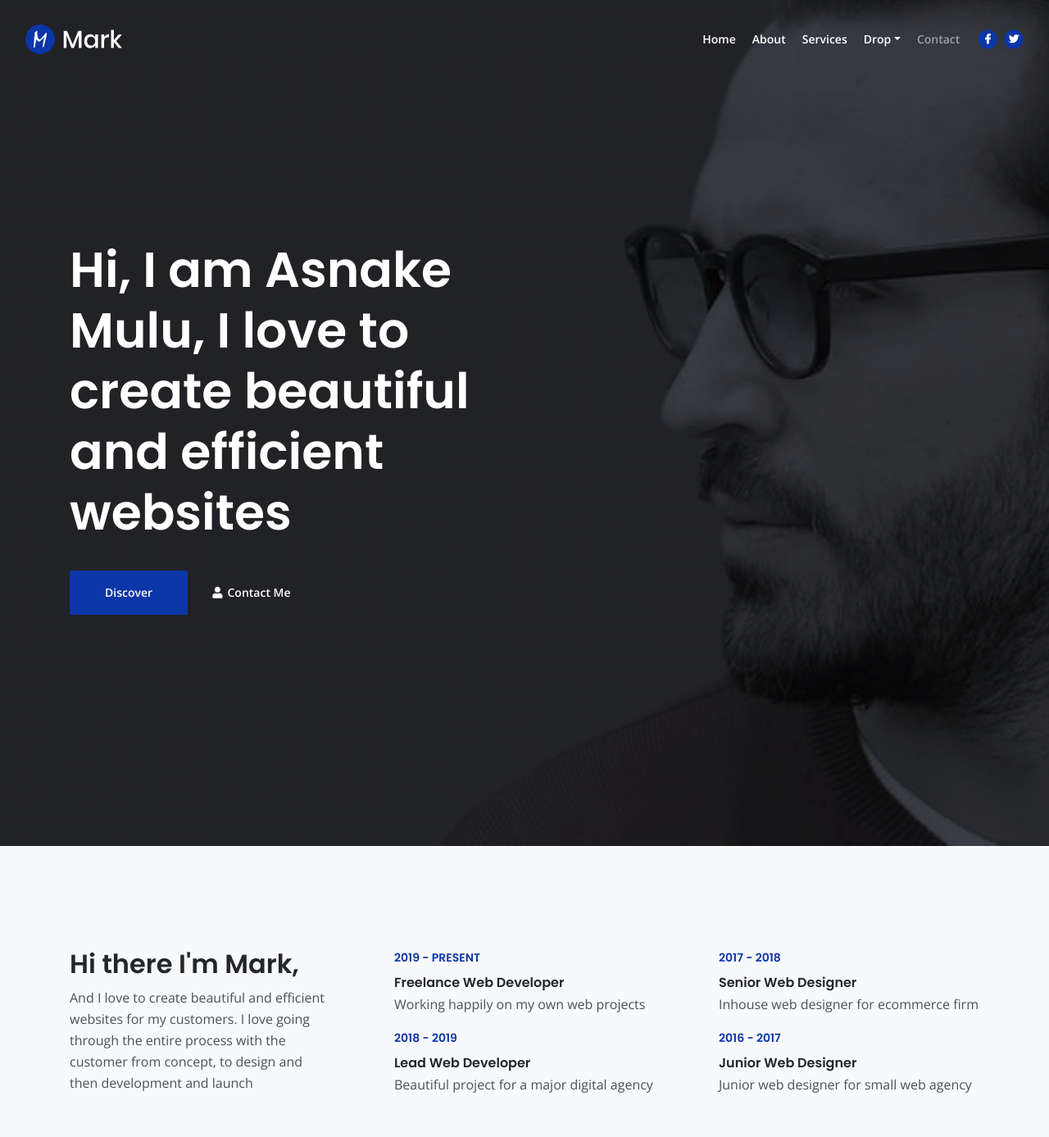
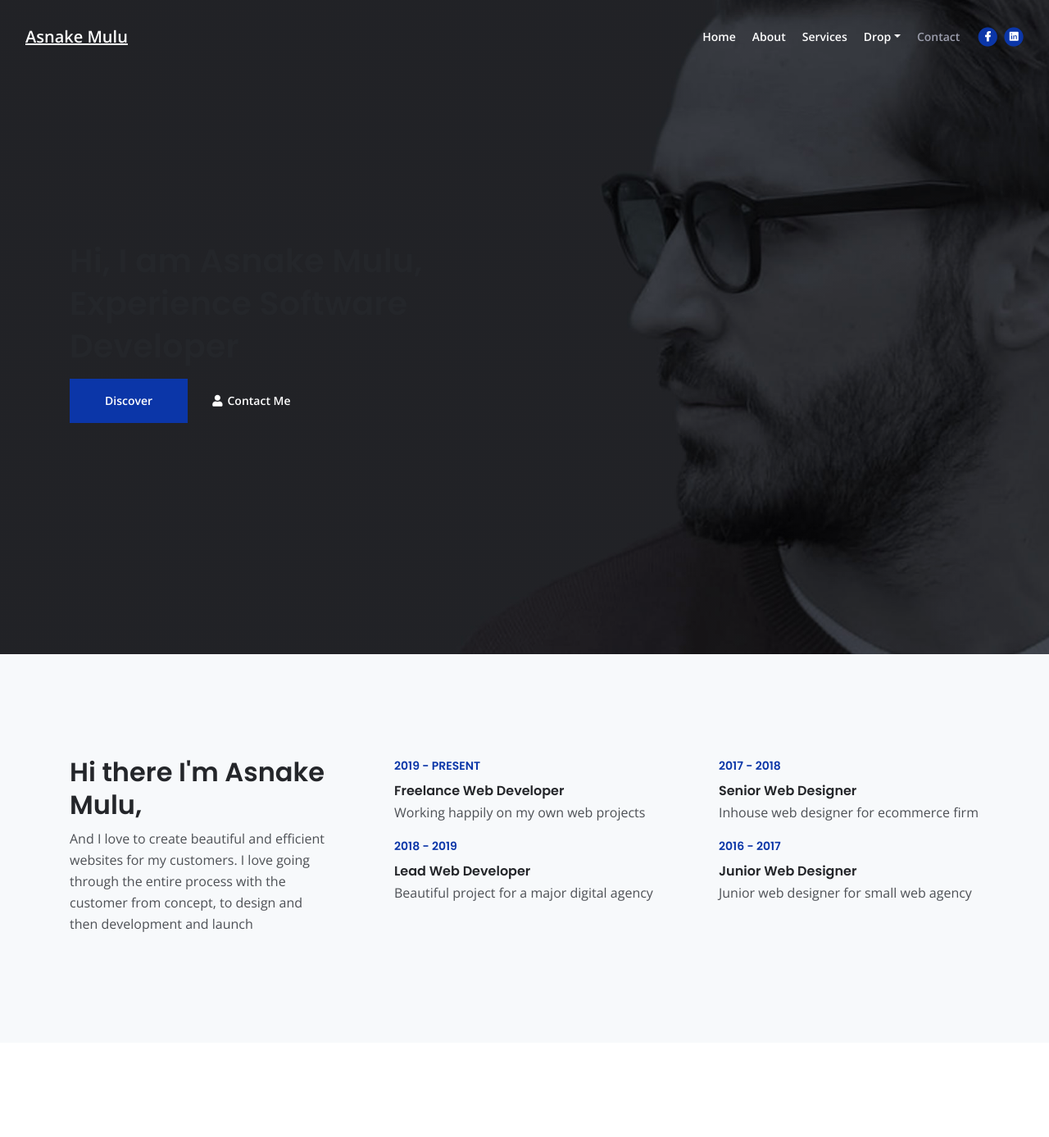
Before and after one commit to AsnakeMulu/AsnakeMulu.github.io, a plain HTML site: page index.html in a window 1280 px wide. Shown: the top 1387 px of the page at 82% size. Drawn offline with nearby package versions, Linux system fonts and the light colour scheme.

Commit message:
changes on the header

```diff
--- a/index.html
+++ b/index.html
@@ -37,7 +37,7 @@
         <div class="container">
 
             <!-- Image Logo -->
-            <a class="navbar-brand logo-image" href="index.html"><img src="images/logo.svg" alt="alternative"></a>
+            <a class="navbar-brand logo-image" href="index.html">Asnake Mulu</a>
 
             <!-- Text Logo - Use this if you don't have a graphic logo -->
             <!-- <a class="navbar-brand logo-text page-scroll" href="index.html">Mark</a> -->
@@ -81,7 +81,7 @@
                     <span class="fa-stack">
                         <a href="#your-link">
                             <i class="fas fa-circle fa-stack-2x"></i>
-                            <i class="fab fa-twitter fa-stack-1x"></i>
+                            <i class="fab fa-linkedin fa-stack-1x"></i>
                         </a>
                     </span>
                 </span>
@@ -97,7 +97,7 @@
             <div class="row">
                 <div class="col-lg-6">
                     <div class="text-container">
-                        <h1 class="h1-large">Hi, I am Asnake Mulu, I love to create beautiful and efficient websites</h1>
+                        <h1 >Hi, I am <span>Asnake Mulu</span>, Experience Software Developer</h1>
                         <a class="btn-solid-lg page-scroll" href="#about">Discover</a>
                         <a class="btn-outline-lg page-scroll" href="#contact"><i class="fas fa-user"></i>Contact Me</a>
                     </div> <!-- end of text-container -->
@@ -114,7 +114,7 @@
             <div class="row">
                 <div class="col-lg-4">
                     <div class="text-container first">
-                        <h2>Hi there I'm Mark,</h2>
+                        <h2>Hi there I'm Asnake Mulu,</h2>
                         <p>And I love to create beautiful and efficient websites for my customers. I love going through the entire process with the customer from concept, to design and then development and launch</p>
                     </div> <!-- end of text-container -->
                 </div> <!-- end of col -->
```
